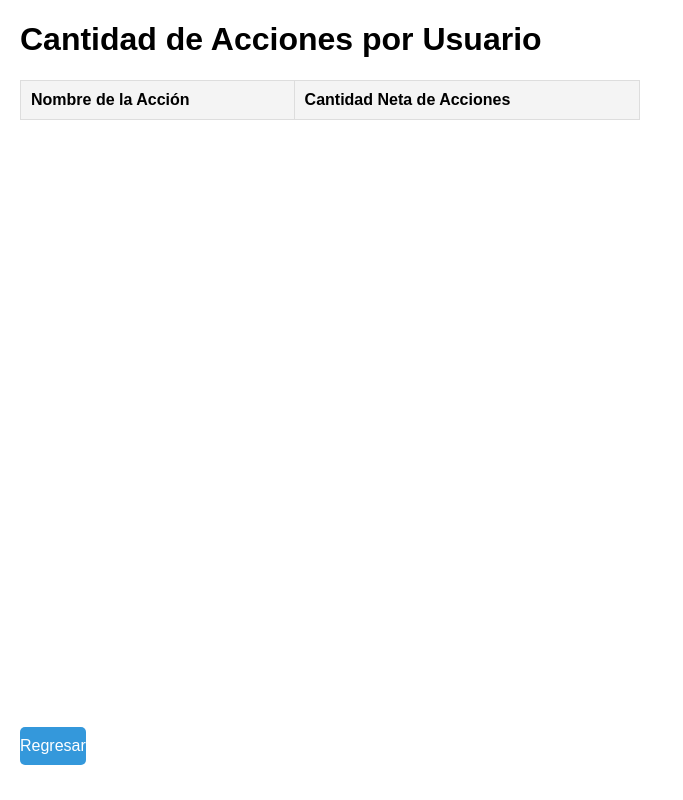
After one commit to sicastanoc/Simulador_inversiones, a Python web app: template templates/portafolio.html in a window 1280 px wide. The commit adds this page. Shown: the whole page, without its empty margins (0-683 px from the left). Run offline with Jinja, Linux system fonts and the light colour scheme; the template is opened without the code that fills it, so the values that code supplies are empty.

Commit message:
se crea pestaña de portalio

```diff
--- a/js/trading_js.js
+++ b/js/trading_js.js
@@ -128,7 +128,7 @@ async function comprarAccion() {
             } else if (response.status === 404) {
                 throw new Error('Not Found');
             } else if (response.status === 500) {
-                throw new Error('Internal Server Error');
+                throw new Error('Rellene correctamente todos los campos');
             } else {
                 throw new Error('Network response was not ok');
             }
@@ -188,7 +188,7 @@ async function venderAccion() {
             } else if (response.status === 404) {
                 throw new Error('Not Found');
             } else if (response.status === 500) {
-                throw new Error('Internal Server Error');
+                throw new Error('Rellene correctamente todos los campos');
             } else {
                 throw new Error('Network response was not ok');
             }
@@ -217,3 +217,13 @@ function ver_transacciones(){
     window.location.href = `transacciones.html?username=${encodeURIComponent(username)}`;
 
   }
+
+function ver_portafolio(){
+    event.preventDefault(); // Prevenir el envío del formulario por defecto
+
+    const username = getParameterByName('username');
+
+    // Redireccionar a trading.html con el nombre de usuario como parámetro de consulta
+    window.location.href = `portafolio.html?username=${encodeURIComponent(username)}`;
+
+  }
--- a/templates/index.html
+++ b/templates/index.html
@@ -11,7 +11,7 @@
         <h2>Iniciar Sesión</h2>
         <form id="loginForm" method="get">
             <div class="form-group">
-                <input type="text" id="nombreUsuario" placeholder="Ingrese un valor" required>
+                <input type="text" id="nombreUsuario" placeholder="Ingrese el usuario" required>
             </div>
             <button onclick="enviarDatos()">Enviar</button>
         </form>
--- /dev/null
+++ b/templates/portafolio.html
@@ -0,0 +1,106 @@
+<!DOCTYPE html>
+<html lang="es">
+<head>
+    <meta charset="UTF-8">
+    <meta name="viewport" content="width=device-width, initial-scale=1.0">
+    <title>Cantidad de Acciones por Usuario</title>
+    <script src="../js/trading_js.js"></script>
+    <link rel="stylesheet" href="../static/styles_trading.css">
+
+    <style>
+        body {
+            font-family: Arial, sans-serif;
+            margin: 20px;
+        }
+        table {
+            width: 50%;
+            border-collapse: collapse;
+            margin-top: 20px;
+        }
+        th, td {
+            padding: 10px;
+            border: 1px solid #ddd;
+            text-align: left;
+        }
+        th {
+            background-color: #f4f4f4;
+        }
+    </style>
+</head>
+<body>
+    <h1>Cantidad de Acciones por Usuario</h1>
+    <table>
+        <thead>
+            <tr>
+                <th>Nombre de la Acción</th>
+                <th>Cantidad Neta de Acciones</th>
+            </tr>
+        </thead>
+        <tbody id="stock-body">
+            <!-- Las filas de acciones se agregarán aquí mediante JavaScript -->
+        </tbody>
+    </table>
+
+    <script>
+        // Función para cargar la cantidad neta de acciones por usuario
+        async function loadStock(usuarioId) {
+            try {
+                const response = await fetch(`http://127.0.0.1:8000/transactions/${usuarioId}`);
+                if (!response.ok) {
+                    throw new Error('Network response was not ok');
+                }
+                const transactions = await response.json();
+
+                // Calcular cantidad neta de acciones por acción
+                const stockMap = new Map();
+                transactions.forEach(transaction => {
+                    const key = transaction.nombre_accion;
+                    const cantidad = transaction.tipo_transaccion === 'Compra' ? transaction.cantidad : -transaction.cantidad;
+                    if (stockMap.has(key)) {
+                        stockMap.set(key, stockMap.get(key) + cantidad);
+                    } else {
+                        stockMap.set(key, cantidad);
+                    }
+                });
+
+                // Llenar la tabla con los datos calculados
+                const tbody = document.getElementById('stock-body');
+                tbody.innerHTML = ''; // Limpiar el contenido existente
+
+                stockMap.forEach((cantidad, nombreAccion) => {
+                    const row = document.createElement('tr');
+
+                    const cellNombreAccion = document.createElement('td');
+                    cellNombreAccion.textContent = nombreAccion;
+                    row.appendChild(cellNombreAccion);
+
+                    const cellCantidad = document.createElement('td');
+                    cellCantidad.textContent = cantidad;
+                    row.appendChild(cellCantidad);
+
+                    tbody.appendChild(row);
+                });
+            } catch (error) {
+                console.error('Error:', error.message);
+                // Manejar el error aquí, por ejemplo, mostrar un mensaje de error al usuario
+            }
+        }
+
+        // Obtener el nombre de usuario de los parámetros de la URL
+        const username = getParameterByName('username');
+
+        // Obtener el ID del usuario y luego cargar la cantidad neta de acciones
+        obtenerUsuarioID(username)
+            .then(usuarioId => {
+                loadStock(usuarioId);
+            })
+            .catch(error => {
+                console.error('Error obteniendo usuario ID:', error.message);
+                // Manejar el error aquí, por ejemplo, mostrar un mensaje de error al usuario
+            });
+    </script>
+    <div class="listaBotones">
+        <button onclick= volver() id="volver">Regresar</button>
+    </div>
+</body>
+</html>
--- a/templates/usuario.html
+++ b/templates/usuario.html
@@ -5,7 +5,7 @@
     <title>Crear Usuario</title>
 </head>
 <body>
-    <input type="text" id="nombreUsuario" placeholder="Enter Username">
+    <input type="text" id="nombreUsuario" placeholder="Ingrese nombre de usuario">
     <button id="enviarSolicitudBtn">Crear usuario</button>
     <div id="result"></div>
     <script>
```
Also changed, not shown: db/test.db.
